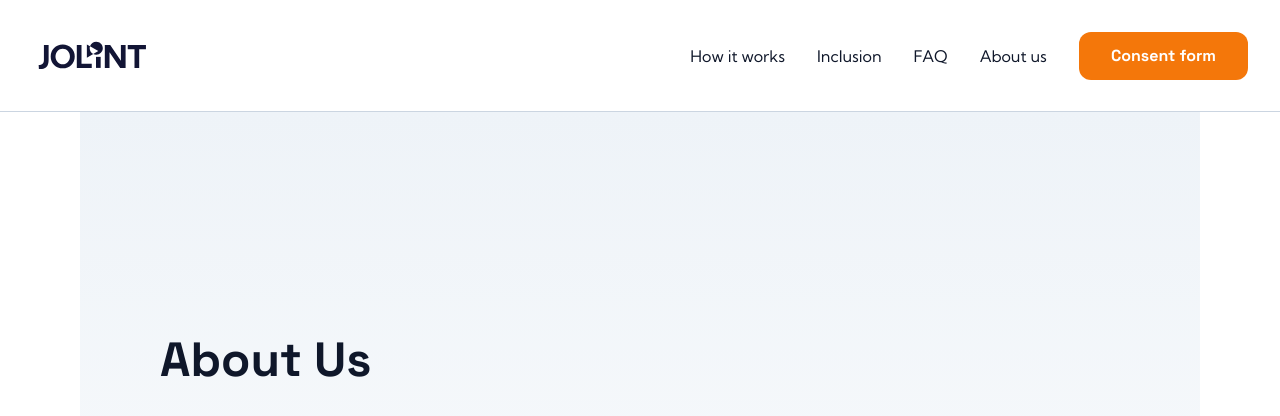
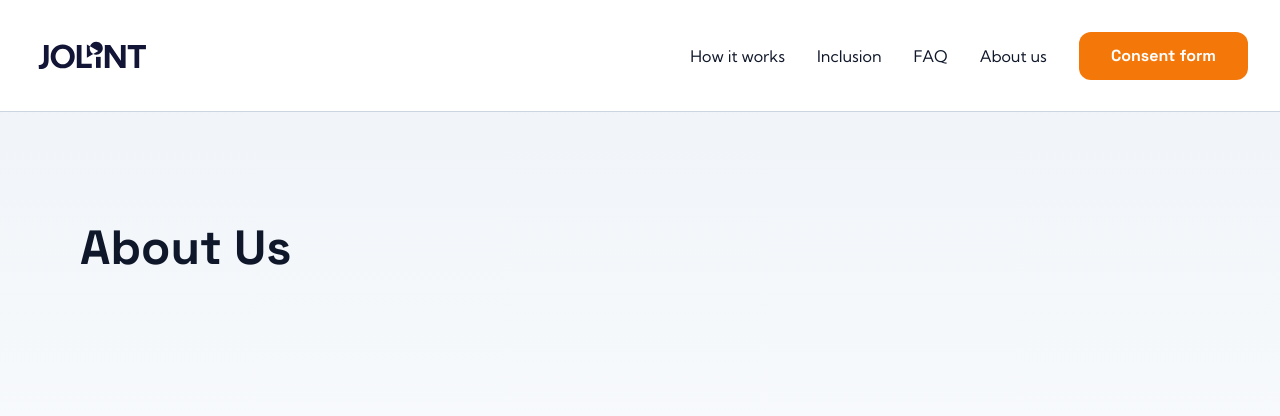
Before and after one commit to ell-ska/jolint, a Next.js app: page /about in a window 1280 px wide. Shown: the top 416 px of the page. Built offline with nearby package versions, Linux system fonts and the light colour scheme.

Commit message:
re-style according to current code base

```diff
--- a/app/(info-page)/about/page.tsx
+++ b/app/(info-page)/about/page.tsx
@@ -1,10 +1,17 @@
+const Background = () => {
+  return (
+    <div className='absolute inset-0 -z-10 bg-gradient-to-b from-[#EEF3F8]'></div>
+  )
+}
+
 const About = () => {
   return (
-    <main className='min-h-screen bg-gradient-to-b from-[#EEF3F8] px-20 pt-28'>
-      <h1 className='pt-28 font-heading text-3xl font-bold capitalize md:text-5xl'>
+    <section className='min-h-[calc(100vh-5rem)] pt-20 md:min-h-[calc(100vh-7rem)] md:pt-28'>
+      <Background />
+      <h1 className='font-heading text-3xl font-bold capitalize md:text-5xl'>
         about us
       </h1>
-    </main>
+    </section>
   )
 }
 
```
